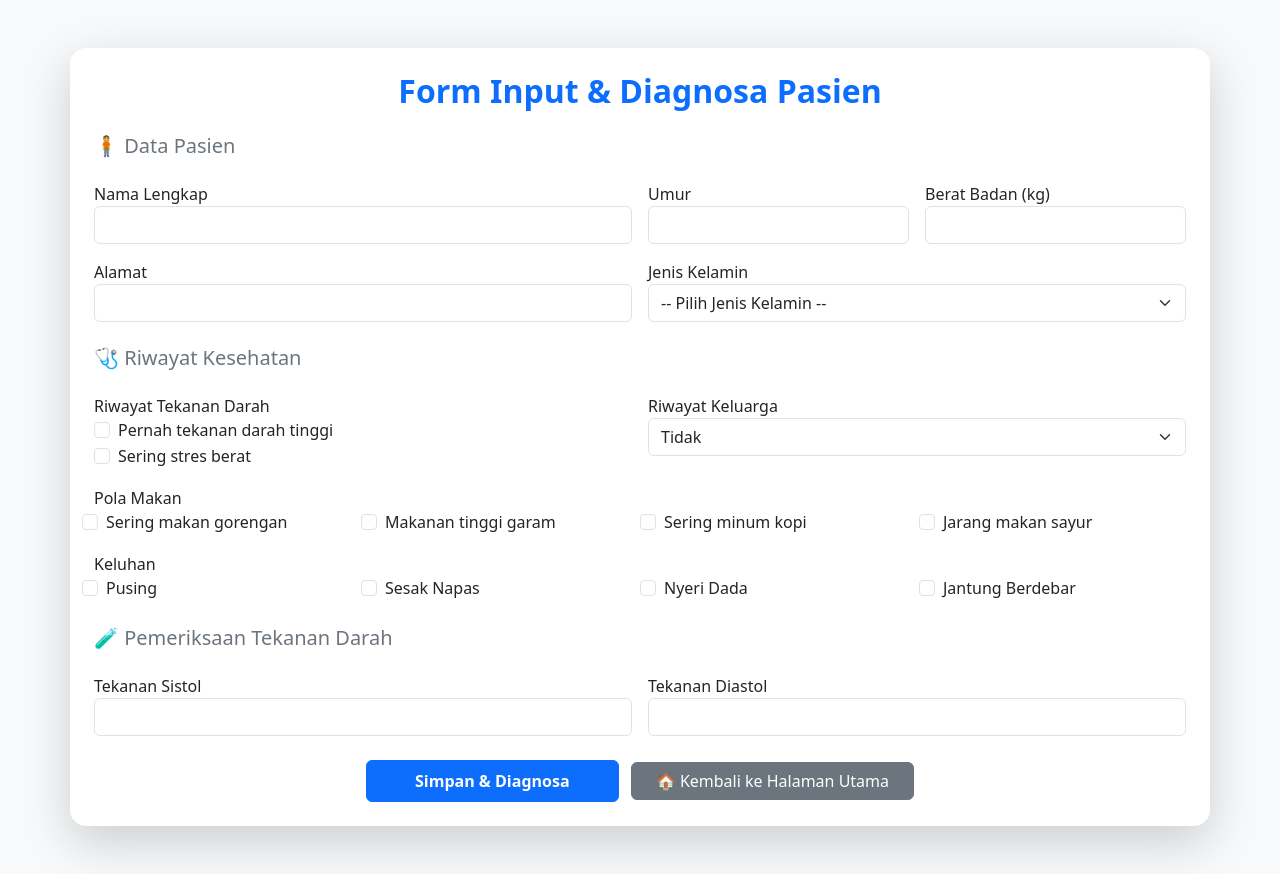
After one commit to Kharell/Aplikasi-Diagnosa-Awal-Hipertensi-Berbasis-Web, a PHP site: page /pasien/diagnosaLengkap.php in a window 1280 px wide. The commit adds this page. Run offline with PHP 8.4, Linux system fonts and the light colour scheme.

Commit message:
revisi pasien kasi satu halaman saja

```diff
--- a/index.php
+++ b/index.php
@@ -65,7 +65,7 @@
     <!-- Card utama -->
     <div class="main-card">
         <div class="d-grid gap-3">
-            <a href="pasien/inputDataPasien.php" class="btn btn-success">
+            <a href="pasien/diagnosaLengkap.php" class="btn btn-success">
                 <i class="bi bi-person-fill"></i> Jika Pasien - Silahkan Input Data Kamu
             </a>
             <a href="login.php" class="btn btn-primary">
--- /dev/null
+++ b/pasien/diagnosaLengkap.php
@@ -0,0 +1,228 @@
+<?php
+include "../config.php";
+
+$hasil_diagnosa = "";
+$klasifikasi = "";
+$nama = $umur = $jk = "";
+
+if ($_SERVER["REQUEST_METHOD"] == "POST") {
+    $nama = $_POST['nama'];
+    $umur = $_POST['umur'];
+    $alamat = $_POST['alamat'];
+    $jk = $_POST['jk'];
+    $berat_badan = $_POST['berat_badan'];
+
+    // Gabungkan checkbox
+    $riwayat_tekanan = isset($_POST['riwayat_tekanan']) ? implode(", ", $_POST['riwayat_tekanan']) : '';
+    $pola_makan = isset($_POST['pola_makan']) ? implode(", ", $_POST['pola_makan']) : '';
+    $riwayat_keluarga = $_POST['riwayat_keluarga'];
+    $keluhan = isset($_POST['keluhan']) ? implode(", ", $_POST['keluhan']) : '';
+
+    $sistol = $_POST['sistol'];
+    $diastol = $_POST['diastol'];
+    $tanggal_input = date('Y-m-d');
+
+    // 🔹 Simpan ke tabel pasien
+    $stmt = $conn->prepare("INSERT INTO 212341_pasien
+        (212341_nama, 212341_umur, 212341_alamat, 212341_jk, 212341_berat_badan,
+         212341_riwayat_tekanan, 212341_pola_makan, 212341_riwayat_keluarga, 212341_keluhan)
+         VALUES (?, ?, ?, ?, ?, ?, ?, ?, ?)");
+    $stmt->bind_param("sisssssss", $nama, $umur, $alamat, $jk, $berat_badan, $riwayat_tekanan, $pola_makan, $riwayat_keluarga, $keluhan);
+    $stmt->execute();
+    $pasien_id = $conn->insert_id;
+
+    // 🔹 Simpan ke tabel rekam medis
+    $stmt2 = $conn->prepare("INSERT INTO 212341_rekam_medis
+        (212341_pasien_id, 212341_tekanan_sistol, 212341_tekanan_diastol, 212341_tanggal_input)
+        VALUES (?, ?, ?, ?)");
+    $stmt2->bind_param("iiis", $pasien_id, $sistol, $diastol, $tanggal_input);
+    $stmt2->execute();
+    $rekam_id = $conn->insert_id;
+
+    // 🔹 Hitung hasil diagnosa otomatis
+    if ($sistol < 120 && $diastol < 80) {
+        $klasifikasi = "Normal";
+        $hasil_diagnosa = "Tekanan darah normal.";
+    } elseif (($sistol >= 120 && $sistol <= 139) || ($diastol >= 80 && $diastol <= 89)) {
+        $klasifikasi = "Pre-Hipertensi";
+        $hasil_diagnosa = "Waspada! Tekanan darah mulai meningkat.";
+    } else {
+        $klasifikasi = "Hipertensi";
+        $hasil_diagnosa = "Segera periksa ke dokter. Tekanan darah tinggi.";
+    }
+
+    // 🔹 Simpan ke tabel diagnosa
+    $stmt3 = $conn->prepare("INSERT INTO 212341_diagnosa
+        (212341_rekam_id, 212341_klasifikasi, 212341_hasil, 212341_tanggal_hasil)
+        VALUES (?, ?, ?, ?)");
+    $stmt3->bind_param("isss", $rekam_id, $klasifikasi, $hasil_diagnosa, $tanggal_input);
+    $stmt3->execute();
+
+    $stmt->close();
+    $stmt2->close();
+    $stmt3->close();
+
+    // Untuk menampilkan modal setelah submit
+    $show_modal = true;
+}
+?>
+
+<!DOCTYPE html>
+<html lang="id">
+<head>
+    <meta charset="UTF-8">
+    <title>Input & Diagnosa Pasien</title>
+    <link href="https://cdn.jsdelivr.net/npm/bootstrap@5.3.3/dist/css/bootstrap.min.css" rel="stylesheet">
+</head>
+<body class="bg-light">
+<div class="container mt-5 mb-5 p-4 shadow-lg bg-white rounded-4">
+    <h2 class="text-center text-primary fw-bold mb-4">Form Input & Diagnosa Pasien</h2>
+
+    <form method="POST" class="row g-3">
+        <!-- Data Pasien -->
+        <h5 class="text-secondary mt-3">🧍 Data Pasien</h5>
+        <div class="col-md-6">
+            <label>Nama Lengkap</label>
+            <input type="text" name="nama" class="form-control" required>
+        </div>
+        <div class="col-md-3">
+            <label>Umur</label>
+            <input type="number" name="umur" class="form-control" required>
+        </div>
+        <div class="col-md-3">
+            <label>Berat Badan (kg)</label>
+            <input type="text" name="berat_badan" class="form-control" required>
+        </div>
+        <div class="col-md-6">
+            <label>Alamat</label>
+            <input type="text" name="alamat" class="form-control" required>
+        </div>
+        <div class="col-md-6">
+            <label>Jenis Kelamin</label>
+            <select name="jk" class="form-select" required>
+                <option value="">-- Pilih Jenis Kelamin --</option>
+                <option value="Laki-laki">Laki-laki</option>
+                <option value="Perempuan">Perempuan</option>
+            </select>
+        </div>
+
+        <!-- Riwayat -->
+        <h5 class="text-secondary mt-4">🩺 Riwayat Kesehatan</h5>
+        <div class="col-md-6">
+            <label>Riwayat Tekanan Darah</label><br>
+            <div class="form-check">
+                <input class="form-check-input" type="checkbox" name="riwayat_tekanan[]" value="Pernah tekanan darah tinggi">
+                <label class="form-check-label">Pernah tekanan darah tinggi</label>
+            </div>
+            <div class="form-check">
+                <input class="form-check-input" type="checkbox" name="riwayat_tekanan[]" value="Sering stres berat">
+                <label class="form-check-label">Sering stres berat</label>
+            </div>
+        </div>
+        <div class="col-md-6">
+            <label>Riwayat Keluarga</label>
+            <select name="riwayat_keluarga" class="form-select">
+                <option value="Tidak">Tidak</option>
+                <option value="Ya">Ya</option>
+            </select>
+        </div>
+
+        <!-- Pola makan -->
+        <div class="col-md-12">
+            <label>Pola Makan</label><br>
+            <div class="row">
+                <div class="col-md-3 form-check">
+                    <input class="form-check-input" type="checkbox" name="pola_makan[]" value="Sering makan gorengan">
+                    <label class="form-check-label">Sering makan gorengan</label>
+                </div>
+                <div class="col-md-3 form-check">
+                    <input class="form-check-input" type="checkbox" name="pola_makan[]" value="Makanan tinggi garam">
+                    <label class="form-check-label">Makanan tinggi garam</label>
+                </div>
+                <div class="col-md-3 form-check">
+                    <input class="form-check-input" type="checkbox" name="pola_makan[]" value="Sering minum kopi">
+                    <label class="form-check-label">Sering minum kopi</label>
+                </div>
+                <div class="col-md-3 form-check">
+                    <input class="form-check-input" type="checkbox" name="pola_makan[]" value="Jarang makan sayur">
+                    <label class="form-check-label">Jarang makan sayur</label>
+                </div>
+            </div>
+        </div>
+
+        <!-- Keluhan -->
+        <div class="col-md-12">
+            <label>Keluhan</label><br>
+            <div class="row">
+                <div class="col-md-3 form-check">
+                    <input class="form-check-input" type="checkbox" name="keluhan[]" value="Pusing">
+                    <label class="form-check-label">Pusing</label>
+                </div>
+                <div class="col-md-3 form-check">
+                    <input class="form-check-input" type="checkbox" name="keluhan[]" value="Sesak Napas">
+                    <label class="form-check-label">Sesak Napas</label>
+                </div>
+                <div class="col-md-3 form-check">
+                    <input class="form-check-input" type="checkbox" name="keluhan[]" value="Nyeri Dada">
+                    <label class="form-check-label">Nyeri Dada</label>
+                </div>
+                <div class="col-md-3 form-check">
+                    <input class="form-check-input" type="checkbox" name="keluhan[]" value="Jantung Berdebar">
+                    <label class="form-check-label">Jantung Berdebar</label>
+                </div>
+            </div>
+        </div>
+
+        <!-- Tekanan darah -->
+        <h5 class="text-secondary mt-4">🧪 Pemeriksaan Tekanan Darah</h5>
+        <div class="col-md-6">
+            <label>Tekanan Sistol</label>
+            <input type="number" name="sistol" class="form-control" required>
+        </div>
+        <div class="col-md-6">
+            <label>Tekanan Diastol</label>
+            <input type="number" name="diastol" class="form-control" required>
+        </div>
+
+        <div class="col-12 text-center mt-4">
+            <button type="submit" class="btn btn-primary px-5 py-2 fw-bold">Simpan & Diagnosa</button>
+            <a href="../index.php" class="btn btn-secondary px-4 ms-2">🏠 Kembali ke Halaman Utama</a>
+        </div>
+    </form>
+</div>
+
+<!-- Modal hasil diagnosa -->
+<div class="modal fade" id="hasilModal" tabindex="-1" aria-labelledby="hasilModalLabel" aria-hidden="true">
+  <div class="modal-dialog modal-dialog-centered">
+    <div class="modal-content border-0 shadow-lg rounded-4">
+      <div class="modal-header bg-primary text-white">
+        <h5 class="modal-title" id="hasilModalLabel">Hasil Diagnosa Pasien</h5>
+        <button type="button" class="btn-close bg-light" data-bs-dismiss="modal" aria-label="Close"></button>
+      </div>
+      <div class="modal-body p-4">
+        <p><strong>Nama:</strong> <?= htmlspecialchars($nama) ?></p>
+        <p><strong>Umur:</strong> <?= htmlspecialchars($umur) ?> tahun</p>
+        <p><strong>Jenis Kelamin:</strong> <?= htmlspecialchars($jk) ?></p>
+        <hr>
+        <h6><strong>Klasifikasi:</strong> <?= htmlspecialchars($klasifikasi) ?></h6>
+        <p><?= htmlspecialchars($hasil_diagnosa) ?></p>
+      </div>
+      <div class="modal-footer">
+        <button type="button" class="btn btn-success" data-bs-dismiss="modal">Tutup</button>
+      </div>
+    </div>
+  </div>
+</div>
+
+<?php if (isset($show_modal) && $show_modal): ?>
+<script>
+document.addEventListener("DOMContentLoaded", function() {
+    var hasilModal = new bootstrap.Modal(document.getElementById('hasilModal'));
+    hasilModal.show();
+});
+</script>
+<?php endif; ?>
+
+<script src="https://cdn.jsdelivr.net/npm/bootstrap@5.3.3/dist/js/bootstrap.bundle.min.js"></script>
+</body>
+</html>
--- a/pasien/hasilHipertensi.php
+++ b/pasien/hasilHipertensi.php
@@ -1,4 +1,4 @@
-<?php
+<!-- <?php
 include "../config.php";
 
 // 🔹 Ambil hanya 1 data diagnosa terbaru (pasien terakhir yang input)
@@ -175,4 +175,4 @@ $data = mysqli_query($conn, $query);
 </div>
 
 </body>
-</html>
+</html> -->
--- a/pasien/inputDataPasien.php
+++ b/pasien/inputDataPasien.php
@@ -1,4 +1,4 @@
-<?php
+<!-- <?php
 include "../config.php";
 
 $message = "";
@@ -199,4 +199,4 @@ if ($_SERVER["REQUEST_METHOD"] == "POST") {
 
     <script src="https://cdn.jsdelivr.net/npm/bootstrap@5.3.2/dist/js/bootstrap.bundle.min.js"></script>
 </body>
-</html>
+</html> -->
--- a/pasien/inputDataRekamMedis.php
+++ b/pasien/inputDataRekamMedis.php
@@ -1,4 +1,4 @@
-<?php
+<!-- <?php
 include "../config.php";
 
 // Ambil pasien terakhir yang baru input
@@ -206,4 +206,4 @@ document.getElementById("rekamForm").addEventListener("submit", function(e){
 </script>
 
 </body>
-</html>
+</html> -->
```
Also changed, not shown: db/db_muthia_212341.sql (+14 -26 lines), login.php (+16 -0 lines).
